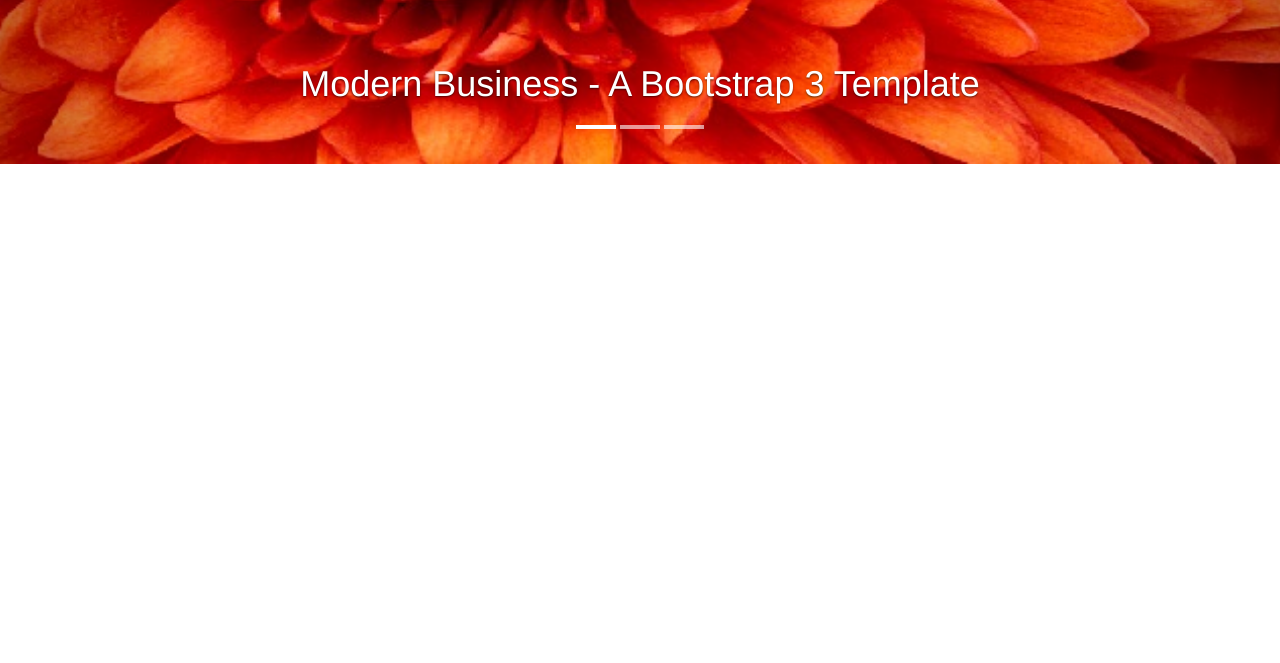
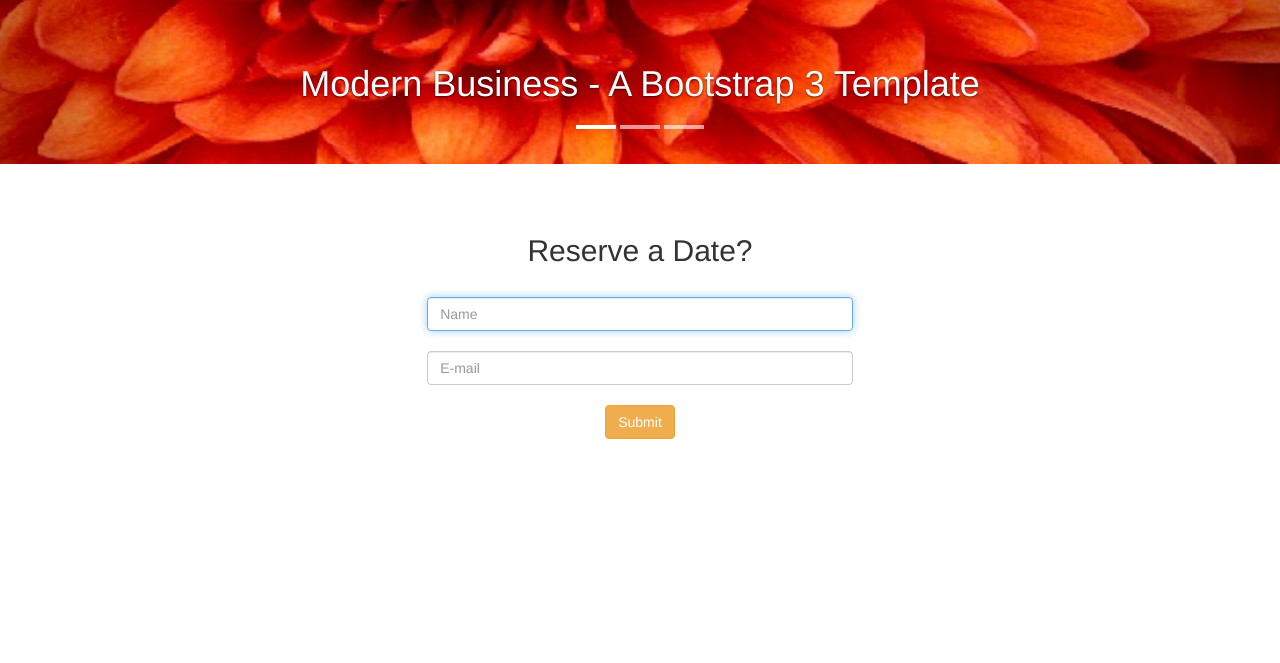
Before and after one commit to Fyrost/weddingReservation, a PHP site: page / in a window 1280 px wide. Shown: the part 636-1299 px from the top of the page. After the commit the page ends 1075 px from the top, so only its background shows below. Run offline with PHP 8.4, Linux system fonts and the light colour scheme.

Commit message:
trying to add reservation

```diff
--- a/css/main.css
+++ b/css/main.css
@@ -35,3 +35,20 @@
   width: 40px;
   height: 4px;
 }
+.reservation{
+       height: 500px;
+       padding: 50px;
+       width:100%;
+       background-image:url('img/bg-reserve.jpg')
+       background-position:center center;
+       background-repeat: no-repeat;
+       background-size: cover;
+}
+.form-limit{
+       max-width: 750px;
+       width: 76%;
+   position: relative;
+   left: 50%;
+   margin-left: -38%;
+
+}
--- a/index.php
+++ b/index.php
@@ -63,9 +63,21 @@
 		      <span class="icon-next"></span>
 		    </a>
 			</div>
-		</div>
-    <div class="container-fluid bg-sample" style=""></div>
-    <div style="height:10000px;"></div>
+		</div
+    <div style="height:1000px;"></div>
+    <div class="reservation">
+           <div class="col-md-6 col-md-offset-3 text-center " >
+                     <h2>Reserve a Date?</h2><br>
+                     <form method="post"  class="form-limit">
+                     <label class="sr-only">First Name</label>
+                     <input class="form-control" type="text" name="username" placeholder="Name" required autofocus><br>
+                     <label class="sr-only">Last Name</label>
+                     <input class="form-control" type="text" name="password" placeholder="E-mail" required><br>
+                     <input class="btn btn-warning" type="submit" name="login">
+               </form>
+           </div>
+
+    </div>
 		<script src="js/jquery.min.js"></script>
 		<script src="js/bootstrap.min.js"></script>
 		<script src="js/js.js"></script>
```
Also changed, not shown: img/bg-reserve.jpg (added).
